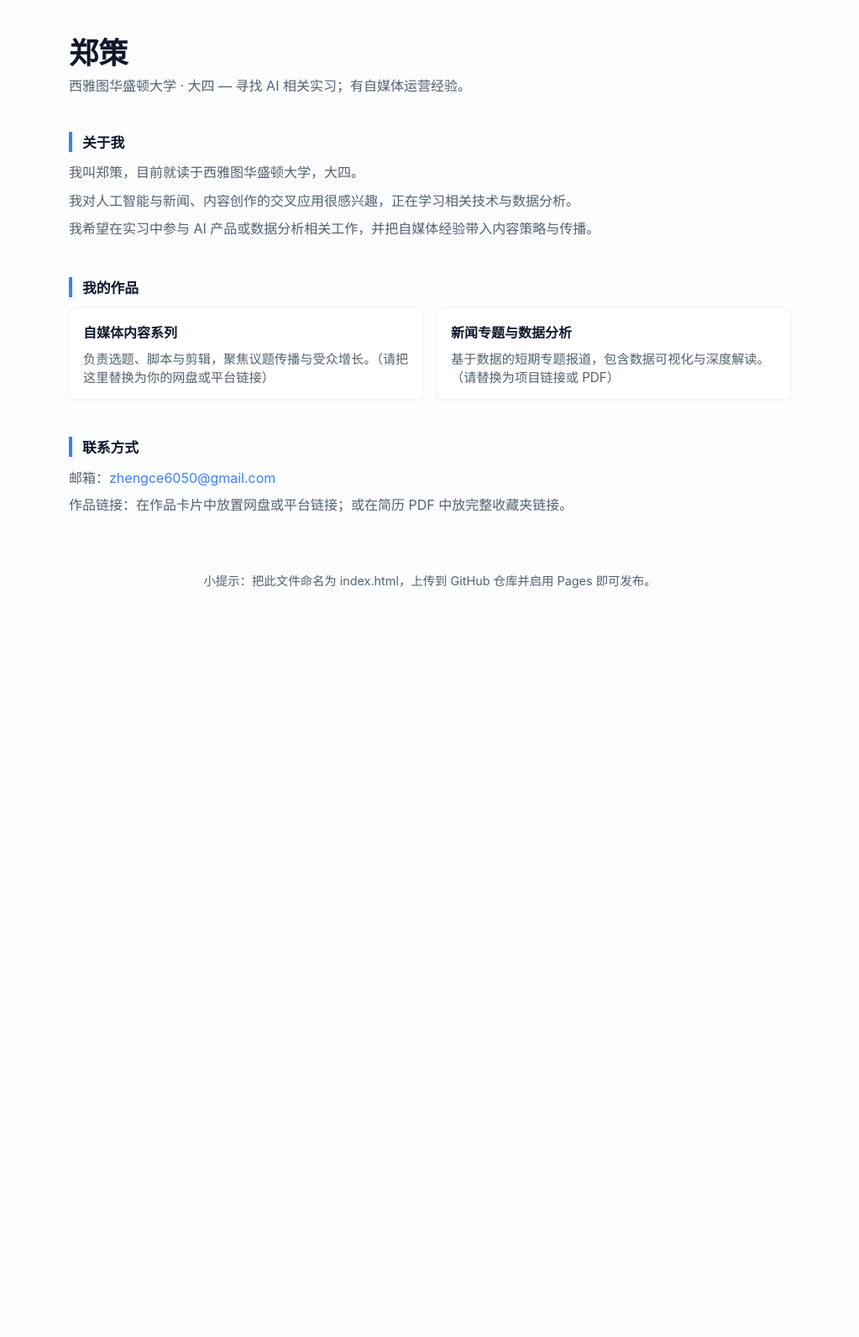
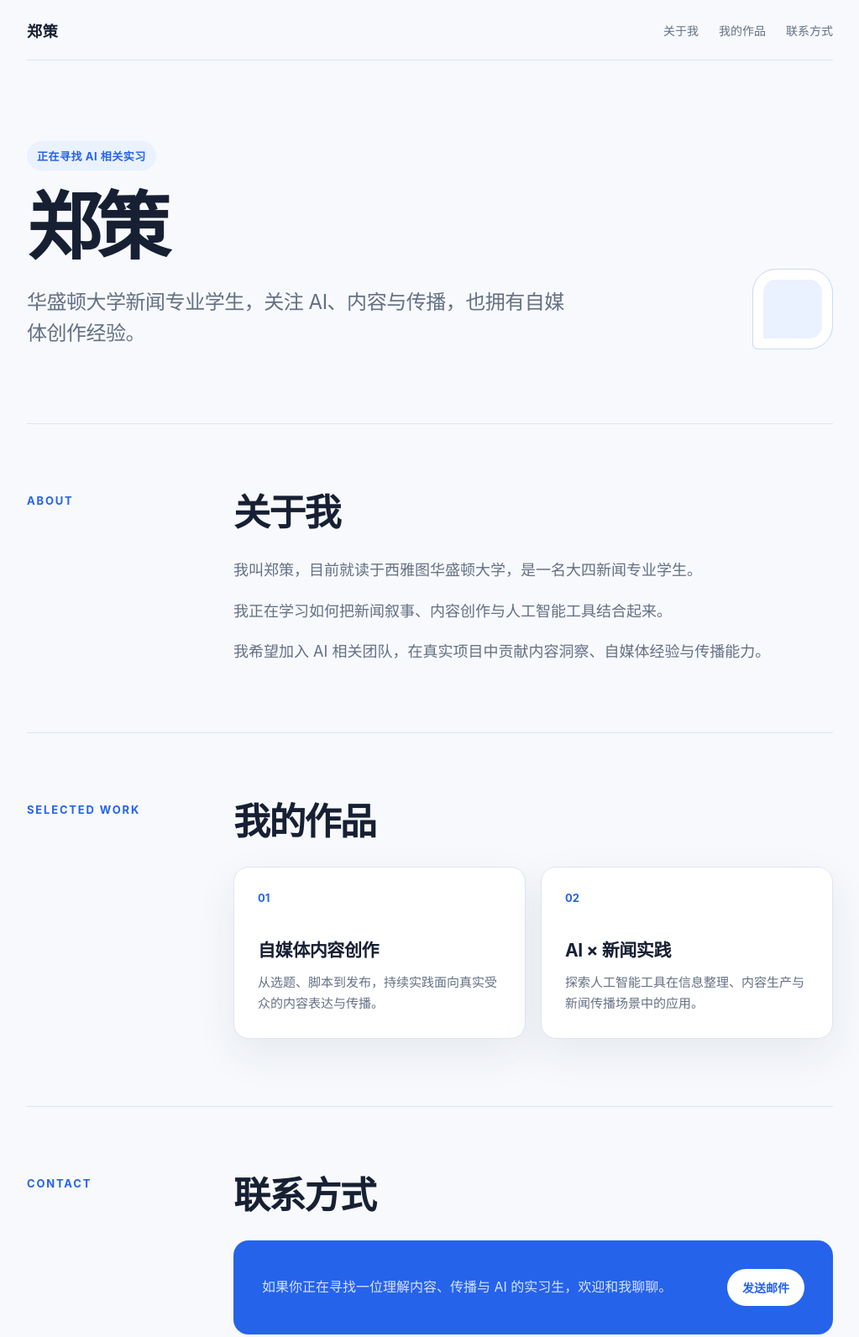
Before and after one commit to zhengce6050/zhengce6050.github.io, a plain HTML site: page index.html in a window 1280 px wide. Shown: the top 1592 px of the page at 84% size, without its empty margins (128-1151 px from the left). Before the commit the page ends 800 px from the top, so only its background shows below. Drawn offline with Linux system fonts and the light colour scheme.

Commit message:
Polish personal homepage for internship search
Updated the personal homepage content and styling.

```diff
--- a/index.html
+++ b/index.html
@@ -1,77 +1,336 @@
 <!doctype html>
 <html lang="zh-CN">
 <head>
-  <meta charset="utf-8" />
-  <meta name="viewport" content="width=device-width,initial-scale=1" />
-  <meta name="description" content="郑策 — 个人主页，AI 实习应聘｜自媒体与新闻数据方向" />
-  <title>郑策 — 个人主页</title>
+  <meta charset="utf-8">
+  <meta name="viewport" content="width=device-width, initial-scale=1">
+  <meta name="description" content="郑策的个人主页——华盛顿大学新闻专业学生，关注 AI、内容与传播，正在寻找 AI 相关实习机会。">
+  <meta name="theme-color" content="#f7f9fc">
+  <title>郑策｜新闻、内容与 AI</title>
   <style>
-    :root{
-      --accent:#3b82f6;
-      --bg:#fbfdff;
-      --text:#0f172a;
-      --muted:#54606f;
+    :root {
+      --background: #f7f9fc;
+      --surface: #ffffff;
+      --text: #172033;
+      --muted: #647084;
+      --accent: #2563eb;
+      --accent-soft: #eaf1ff;
+      --line: #dfe5ee;
+      --shadow: 0 18px 50px rgba(40, 55, 85, 0.08);
     }
-    *{box-sizing:border-box}
-    html,body{height:100%;margin:0;background:var(--bg);color:var(--text);font-family:-apple-system,BlinkMacSystemFont,"Segoe UI",Roboto,"Helvetica Neue",Arial,Helvetica,sans-serif;-webkit-font-smoothing:antialiased}
-    .container{max-width:900px;margin:0 auto;padding:40px 20px;}
-    .header{display:flex;flex-direction:column;gap:8px;padding-top:6px}
-    .name{font-size:2.2rem;font-weight:700;line-height:1}
-    .tagline{color:var(--muted);font-size:1rem}
-    .section{margin-top:44px}
-    .section h2{font-size:1.05rem;margin:0 0 12px 0;border-left:4px solid var(--accent);padding-left:12px}
-    .about p{margin:8px 0;color:var(--muted);line-height:1.6}
-    .cards{display:grid;grid-template-columns:repeat(auto-fit,minmax(220px,1fr));gap:16px;margin-top:12px}
-    .card{background:#fff;border-radius:8px;padding:16px;box-shadow:0 1px 4px rgba(16,24,40,0.05);border:1px solid rgba(16,24,40,0.04)}
-    .card h3{margin:0 0 8px 0;font-size:1rem}
-    .card p{margin:0;color:var(--muted);font-size:0.95rem}
-    .contact .list{display:flex;flex-direction:column;gap:8px;color:var(--muted)}
-    .contact a{color:var(--accent);text-decoration:none}
-    .footer{margin-top:48px;padding:20px 0;color:var(--muted);font-size:0.9rem;text-align:center}
-    @media (max-width:420px){.name{font-size:1.6rem}.container{padding:28px 16px}}
+
+    * { box-sizing: border-box; }
+
+    html {
+      scroll-behavior: smooth;
+      background: var(--background);
+    }
+
+    body {
+      margin: 0;
+      min-width: 0;
+      overflow-x: hidden;
+      color: var(--text);
+      background: var(--background);
+      font-family: -apple-system, BlinkMacSystemFont, "Segoe UI", "PingFang SC",
+        "Hiragino Sans GB", "Microsoft YaHei", sans-serif;
+      -webkit-font-smoothing: antialiased;
+    }
+
+    a { color: inherit; }
+
+    .page {
+      width: min(100% - 40px, 960px);
+      margin: 0 auto;
+    }
+
+    .nav {
+      display: flex;
+      align-items: center;
+      justify-content: space-between;
+      min-height: 72px;
+      border-bottom: 1px solid var(--line);
+    }
+
+    .logo {
+      font-size: 18px;
+      font-weight: 750;
+      letter-spacing: 0.04em;
+      text-decoration: none;
+    }
+
+    .nav-links {
+      display: flex;
+      gap: 24px;
+      color: var(--muted);
+      font-size: 14px;
+    }
+
+    .nav-links a {
+      text-decoration: none;
+    }
+
+    .nav-links a:focus-visible,
+    .nav-links a:hover,
+    .text-link:focus-visible,
+    .text-link:hover {
+      color: var(--accent);
+    }
+
+    .hero {
+      display: grid;
+      grid-template-columns: minmax(0, 1fr) auto;
+      align-items: end;
+      gap: 48px;
+      padding: 96px 0 88px;
+    }
+
+    .eyebrow {
+      display: inline-flex;
+      align-items: center;
+      width: fit-content;
+      margin: 0 0 24px;
+      padding: 8px 12px;
+      border-radius: 999px;
+      color: var(--accent);
+      background: var(--accent-soft);
+      font-size: 13px;
+      font-weight: 650;
+      letter-spacing: 0.04em;
+    }
+
+    h1 {
+      margin: 0;
+      font-size: clamp(54px, 9vw, 88px);
+      line-height: 0.98;
+      letter-spacing: -0.06em;
+    }
+
+    .intro {
+      max-width: 650px;
+      margin: 28px 0 0;
+      color: var(--muted);
+      font-size: clamp(18px, 2.6vw, 24px);
+      line-height: 1.55;
+      letter-spacing: -0.02em;
+    }
+
+    .hero-mark {
+      width: 96px;
+      height: 96px;
+      border: 1px solid #cdd9f3;
+      border-radius: 28px 28px 28px 6px;
+      background: var(--accent-soft);
+      box-shadow: inset 0 0 0 12px var(--surface);
+    }
+
+    section {
+      padding: 80px 0;
+      border-top: 1px solid var(--line);
+    }
+
+    .section-grid {
+      display: grid;
+      grid-template-columns: 190px minmax(0, 1fr);
+      gap: 56px;
+    }
+
+    .section-label {
+      margin: 3px 0 0;
+      color: var(--accent);
+      font-size: 13px;
+      font-weight: 700;
+      letter-spacing: 0.14em;
+      text-transform: uppercase;
+    }
+
+    h2 {
+      margin: 0 0 28px;
+      font-size: clamp(30px, 5vw, 44px);
+      line-height: 1.15;
+      letter-spacing: -0.04em;
+    }
+
+    .about-copy p {
+      margin: 0 0 16px;
+      color: var(--muted);
+      font-size: 18px;
+      line-height: 1.8;
+    }
+
+    .about-copy p:last-child { margin-bottom: 0; }
+
+    .projects {
+      display: grid;
+      grid-template-columns: repeat(2, minmax(0, 1fr));
+      gap: 18px;
+    }
+
+    .card {
+      min-width: 0;
+      padding: 28px;
+      border: 1px solid var(--line);
+      border-radius: 18px;
+      background: var(--surface);
+      box-shadow: var(--shadow);
+    }
+
+    .card-number {
+      display: block;
+      margin-bottom: 38px;
+      color: var(--accent);
+      font-size: 13px;
+      font-weight: 700;
+    }
+
+    .card h3 {
+      margin: 0 0 12px;
+      font-size: 21px;
+      letter-spacing: -0.02em;
+    }
+
+    .card p {
+      margin: 0;
+      color: var(--muted);
+      font-size: 15px;
+      line-height: 1.7;
+    }
+
+    .contact-box {
+      display: flex;
+      align-items: center;
+      justify-content: space-between;
+      gap: 28px;
+      padding: 34px;
+      border-radius: 18px;
+      background: var(--accent);
+      color: #ffffff;
+    }
+
+    .contact-box p {
+      max-width: 510px;
+      margin: 0;
+      color: rgba(255,255,255,0.82);
+      line-height: 1.65;
+    }
+
+    .contact-box .text-link {
+      flex: 0 0 auto;
+      padding: 12px 18px;
+      border-radius: 999px;
+      background: #ffffff;
+      color: var(--accent);
+      font-size: 14px;
+      font-weight: 700;
+      text-decoration: none;
+      overflow-wrap: anywhere;
+    }
+
+    footer {
+      display: flex;
+      justify-content: space-between;
+      gap: 20px;
+      padding: 28px 0 40px;
+      border-top: 1px solid var(--line);
+      color: var(--muted);
+      font-size: 13px;
+    }
+
+    @media (max-width: 700px) {
+      .page { width: min(100% - 32px, 960px); }
+      .nav { min-height: 64px; }
+      .nav-links { gap: 14px; font-size: 13px; }
+      .hero {
+        grid-template-columns: 1fr;
+        gap: 0;
+        padding: 72px 0 64px;
+      }
+      .hero-mark { display: none; }
+      section { padding: 60px 0; }
+      .section-grid { grid-template-columns: 1fr; gap: 22px; }
+      .projects { grid-template-columns: 1fr; }
+      .contact-box { align-items: flex-start; flex-direction: column; padding: 26px; }
+      footer { flex-direction: column; gap: 8px; }
+    }
+
+    @media (max-width: 390px) {
+      .nav-links a:first-child { display: none; }
+      h1 { font-size: 52px; }
+      .intro { font-size: 18px; }
+      .card { padding: 24px; }
+    }
   </style>
 </head>
 <body>
-  <div class="container">
-    <header class="header" role="banner" aria-label="页眉">
-      <div class="name">郑策</div>
-      <div class="tagline">西雅图华盛顿大学 · 大四 — 寻找 AI 相关实习；有自媒体运营经验。</div>
+  <div class="page">
+    <nav class="nav" aria-label="主导航">
+      <a class="logo" href="#top">郑策</a>
+      <div class="nav-links">
+        <a href="#about">关于我</a>
+        <a href="#work">我的作品</a>
+        <a href="#contact">联系方式</a>
+      </div>
+    </nav>
+
+    <header class="hero" id="top">
+      <div>
+        <p class="eyebrow">正在寻找 AI 相关实习</p>
+        <h1>郑策</h1>
+        <p class="intro">华盛顿大学新闻专业学生，关注 AI、内容与传播，也拥有自媒体创作经验。</p>
+      </div>
+      <div class="hero-mark" aria-hidden="true"></div>
     </header>
 
     <main>
-      <section class="section about" id="about" aria-labelledby="about-title">
-        <h2 id="about-title">关于我</h2>
-        <p>我叫郑策，目前就读于西雅图华盛顿大学，大四。</p>
-        <p>我对人工智能与新闻、内容创作的交叉应用很感兴趣，正在学习相关技术与数据分析。</p>
-        <p>我希望在实习中参与 AI 产品或数据分析相关工作，并把自媒体经验带入内容策略与传播。</p>
-      </section>
-
-      <section class="section work" id="work" aria-labelledby="work-title">
-        <h2 id="work-title">我的作品</h2>
-        <div class="cards">
-          <article class="card">
-            <h3>自媒体内容系列</h3>
-            <p>负责选题、脚本与剪辑，聚焦议题传播与受众增长。（请把这里替换为你的网盘或平台链接）</p>
-          </article>
-
-          <article class="card">
-            <h3>新闻专题与数据分析</h3>
-            <p>基于数据的短期专题报道，包含数据可视化与深度解读。（请替换为项目链接或 PDF）</p>
-          </article>
+      <section id="about" aria-labelledby="about-title">
+        <div class="section-grid">
+          <p class="section-label">About</p>
+          <div class="about-copy">
+            <h2 id="about-title">关于我</h2>
+            <p>我叫郑策，目前就读于西雅图华盛顿大学，是一名大四新闻专业学生。</p>
+            <p>我正在学习如何把新闻叙事、内容创作与人工智能工具结合起来。</p>
+            <p>我希望加入 AI 相关团队，在真实项目中贡献内容洞察、自媒体经验与传播能力。</p>
+          </div>
         </div>
       </section>
 
-      <section class="section contact" id="contact" aria-labelledby="contact-title">
-        <h2 id="contact-title">联系方式</h2>
-        <div class="list">
-          <div>邮箱：<a href="mailto:zhengce6050@gmail.com">zhengce6050@gmail.com</a></div>
-          <div>作品链接：在作品卡片中放置网盘或平台链接；或在简历 PDF 中放完整收藏夹链接。</div>
+      <section id="work" aria-labelledby="work-title">
+        <div class="section-grid">
+          <p class="section-label">Selected Work</p>
+          <div>
+            <h2 id="work-title">我的作品</h2>
+            <div class="projects">
+              <article class="card">
+                <span class="card-number">01</span>
+                <h3>自媒体内容创作</h3>
+                <p>从选题、脚本到发布，持续实践面向真实受众的内容表达与传播。</p>
+              </article>
+              <article class="card">
+                <span class="card-number">02</span>
+                <h3>AI × 新闻实践</h3>
+                <p>探索人工智能工具在信息整理、内容生产与新闻传播场景中的应用。</p>
+              </article>
+            </div>
+          </div>
+        </div>
+      </section>
+
+      <section id="contact" aria-labelledby="contact-title">
+        <div class="section-grid">
+          <p class="section-label">Contact</p>
+          <div>
+            <h2 id="contact-title">联系方式</h2>
+            <div class="contact-box">
+              <p>如果你正在寻找一位理解内容、传播与 AI 的实习生，欢迎和我聊聊。</p>
+              <a class="text-link" href="mailto:zhengce6050@gmail.com">发送邮件</a>
+            </div>
+          </div>
         </div>
       </section>
     </main>
 
-    <footer class="footer" role="contentinfo">
-      小提示：把此文件命名为 index.html，上传到 GitHub 仓库并启用 Pages 即可发布。
+    <footer>
+      <span>© 2026 郑策</span>
+      <span>Seattle, Washington</span>
     </footer>
   </div>
 </body>
```
